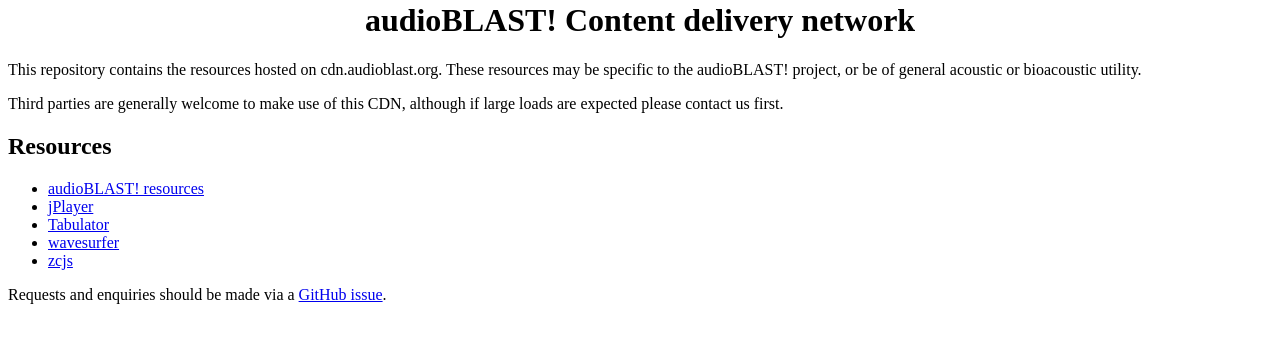
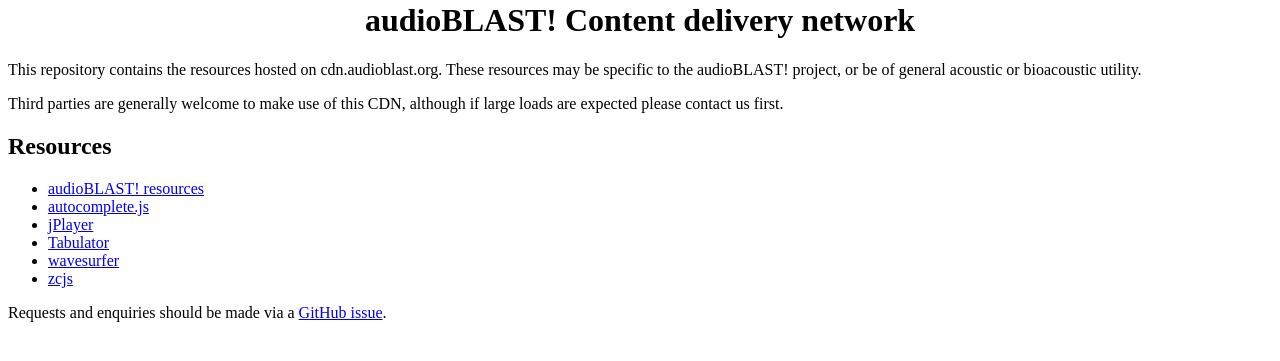
Before and after one commit to audioblast/cdn.audioblast.org, a PHP site: page / in a window 1280 px wide. Shown: the part 138-499 px from the top of the page. Run offline with PHP 8.4, Linux system fonts and the light colour scheme.

Commit message:
autocomplete.js submodule.

```diff
--- a/index.php
+++ b/index.php
@@ -16,6 +16,7 @@
   <h2>Resources</h2>
   <ul>
     <li><a href="audioblast.php">audioBLAST! resources</a></li>
+    <li><a href="autoComplete.js">autocomplete.js</a></li>
     <li><a href="jPlayer">jPlayer</a></li>
     <li><a href="tabulator">Tabulator</a></li>
     <li><a href="wavesurfer">wavesurfer</a></li>
```
Also changed, not shown: 1 other file.
